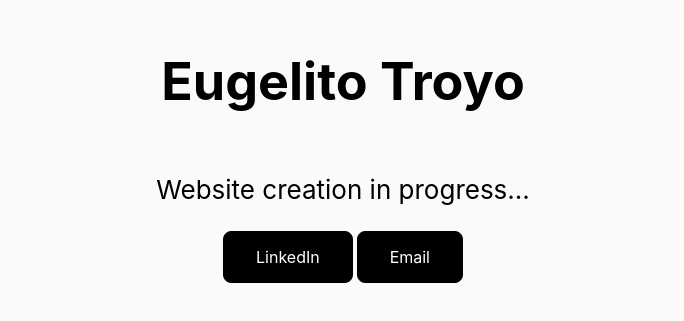
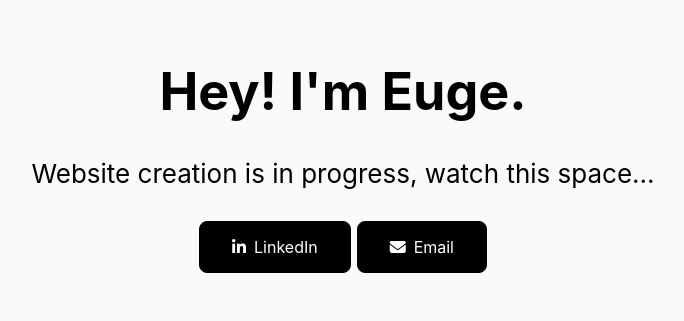
Before and after one commit to eugelito/eugelito, a React (Create React App) app: page / in a window 1280 px wide. Shown: the part 251-572 px from the top of the page, without its empty margins (297-981 px from the left). Built offline with nearby package versions, Linux system fonts and the light colour scheme.

Commit message:
Addition of fa icons

```diff
--- a/public/index.html
+++ b/public/index.html
@@ -3,6 +3,8 @@
   <head>
     <meta charset="utf-8" />
     <link rel="icon" href="%PUBLIC_URL%/favicon.ico" />
+    <script src='https://kit.fontawesome.com/a076d05399.js' crossorigin='anonymous'></script>
+
     <meta name="viewport" content="width=device-width, initial-scale=1" />
     <meta name="theme-color" content="#000000" />
     <meta
--- a/src/App.css
+++ b/src/App.css
@@ -25,6 +25,9 @@
   color: black;
 }
 
+.subtitle {
+  margin: 0 0 2rem 0;
+}
 
 .App-btn {
   background-color: black; /* Green */
@@ -49,6 +52,9 @@
   font-size: 16px;
 }
 
+a > i {
+  margin-right: 0.5rem;
+}
 
 @keyframes App-logo-spin {
   from {
@@ -62,5 +68,5 @@
 .buttons {
   display: flex;
   justify-content: space-between;
-  width: 15rem;
+  width: 18rem;
 }
--- a/src/App.js
+++ b/src/App.js
@@ -6,17 +6,16 @@ function App() {
     <div className="App">
       <header className="App-header">
         <h1>
-          Eugelito Troyo
+          Hey! I'm Euge.
         </h1>
-        <p>Website creation in progress...</p>
-        <div class="buttons">
-
+        <p className="subtitle">Website creation is in progress, watch this space...</p>
+        <div className="buttons">
         <a
           className="App-btn"
           href="https://www.linkedin.com/in/eugelito/"
           target="_blank"
           rel="noopener noreferrer"
-        >
+        ><i className="fab fa-linkedin-in"></i>
           LinkedIn
         </a>
         <a
@@ -24,7 +23,7 @@ function App() {
           href="mailto:eugelito@outlook.com"
           target="_blank"
           rel="noopener noreferrer"
-        >
+        ><i className="fas fa-envelope"></i>
           Email
         </a>
         </div>
--- /dev/null
+++ b/src/Navbar.css
@@ -0,0 +1,5 @@
+ul {
+    list-style-type: none;
+    margin: 0;
+    padding: 0;
+  }
```
Also changed, not shown: src/Navbar.js (added, +13 -0 lines), 1 other file (tests, documents, lock files or other folders).
